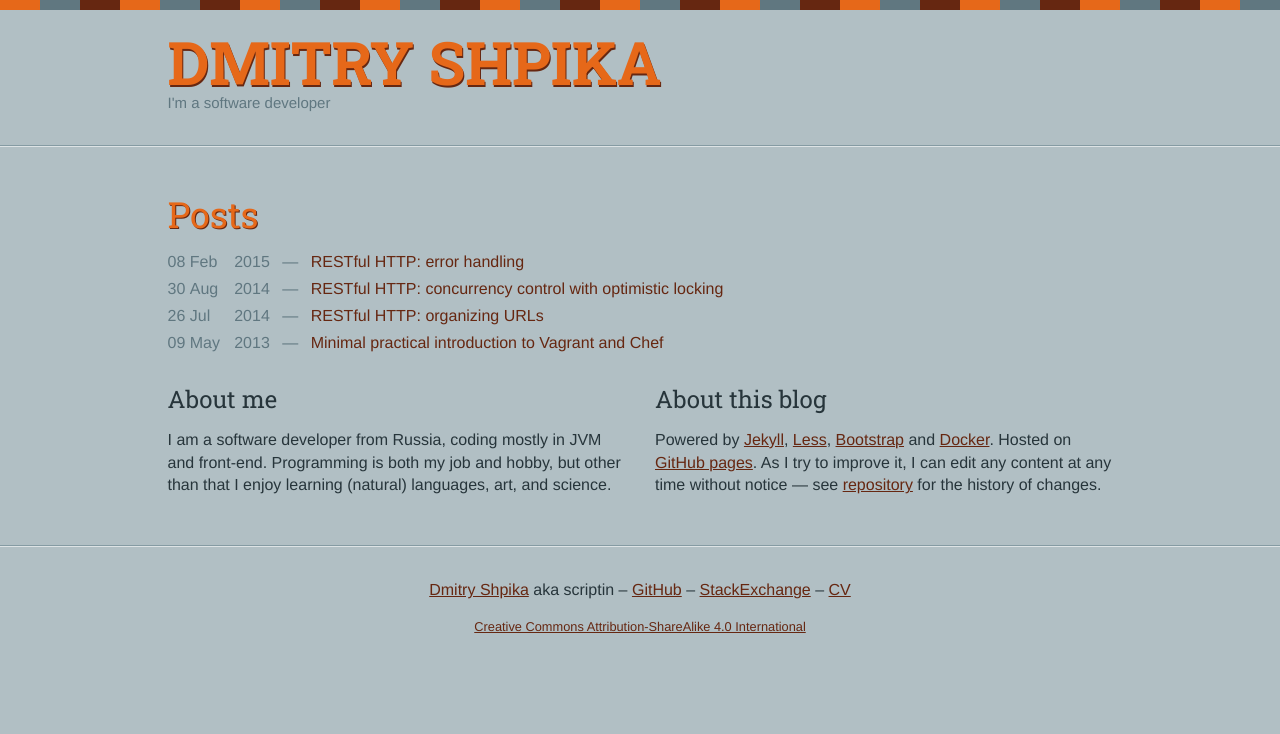
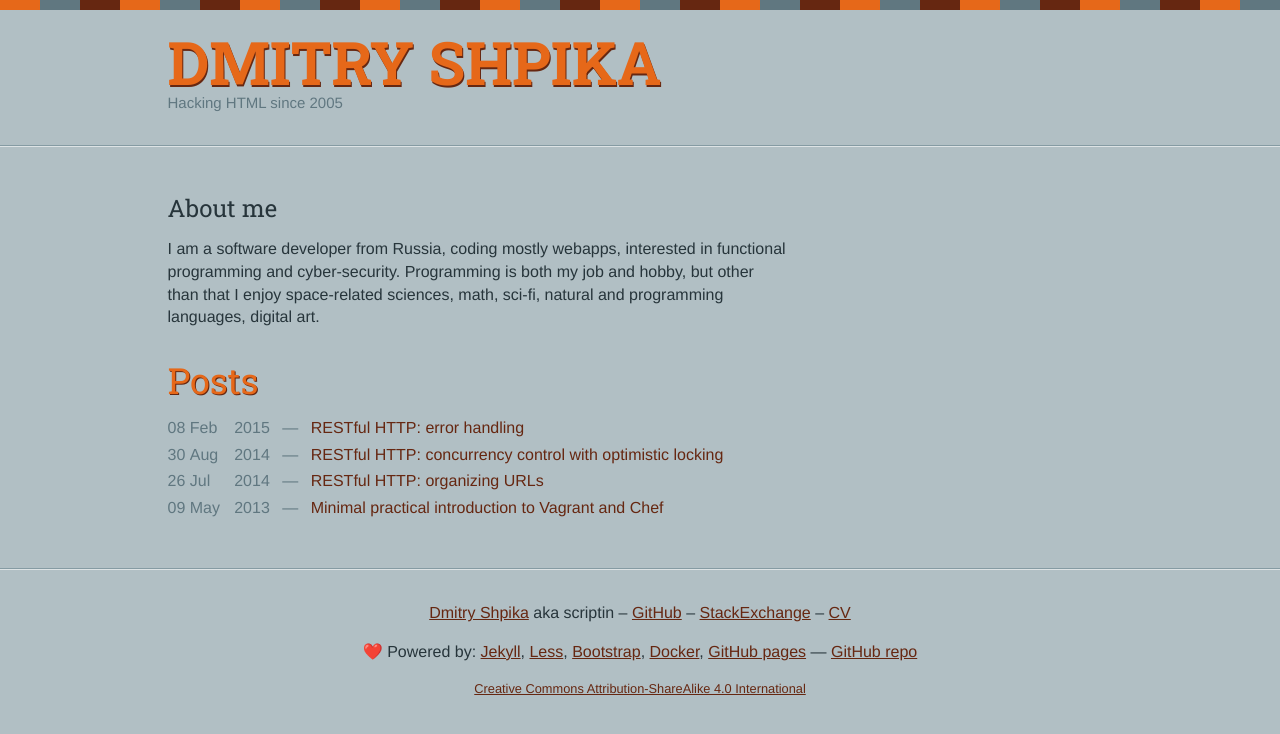
Before and after one commit to scriptin/scriptin.github.io, a Jekyll site: the page built from index.html, in a window 1280 px wide. Shown: the top 734 px of the page. Built offline with Jekyll 4.4.1, drawn with Linux system fonts in a browser that asks for light colours.

Commit message:
Update info and layout

```diff
--- a/_config.yml
+++ b/_config.yml
@@ -1,5 +1,5 @@
 title: Dmitry Shpika
-subtitle: I'm a software developer
+subtitle: Hacking HTML since 2005
 
 environment: production
 production_url: https://scriptin.github.io
--- a/_layouts/default.html
+++ b/_layouts/default.html
@@ -57,6 +57,16 @@
                             <a href="{{ link.url }}">{{ link.title }}</a>
                             {% endfor %}
                         </p>
+                        <p class="about-site">
+                            ❤️ Powered by:
+                            <a href="http://jekyllrb.com/">Jekyll</a>,
+                            <a href="http://lesscss.org/">Less</a>,
+                            <a href="http://getbootstrap.com/">Bootstrap</a>,
+                            <a href="https://www.docker.com/">Docker</a>,
+                            <a href="https://pages.github.com/">GitHub pages</a>
+                            &mdash;
+                            <a href="https://github.com/scriptin/scriptin.github.io">GitHub repo</a>
+                        </p>
                         <p class="license-note">
                             <a href="{{ site.data.template.license.url }}" rel="license">
                                 {{ site.data.template.license.title }}
--- a/index.html
+++ b/index.html
@@ -2,6 +2,18 @@
 layout: default
 title: Welcome!
 ---
+<div class="row">
+    <div class="col-md-8">
+        <h3>About me</h3>
+        <p>
+            I am a software developer from Russia, coding mostly webapps,
+            interested in functional programming and cyber-security.
+            Programming is both my job and hobby, but other than that I enjoy
+            space-related sciences, math, sci-fi, natural and programming languages, digital art.
+        </p>
+    </div>
+</div>
+
 <h1>Posts</h1>
 <ul class="posts list-unstyled">
     {% for post in site.posts %}
@@ -16,24 +28,3 @@ title: Welcome!
     </li>
     {% endfor %}
 </ul>
-
-<div class="row">
-    <div class="col-lg-6 col-md-6">
-        <h3>About me</h3>
-        <p>
-            I am a software developer from Russia, coding mostly in JVM and front-end.
-            Programming is both my job and hobby, but other than that I enjoy
-            learning (natural) languages, art, and science.
-        </p>
-    </div>
-    <div class="col-lg-6 col-md-6">
-        <h3>About this blog</h3>
-        <p>
-            Powered by <a href="http://jekyllrb.com/">Jekyll</a>, <a href="http://lesscss.org/">Less</a>,
-            <a href="http://getbootstrap.com/">Bootstrap</a> and <a href="https://www.docker.com/">Docker</a>.
-            Hosted on <a href="https://pages.github.com/">GitHub pages</a>.
-            As I try to improve it, I can edit any content at any time without notice &mdash;
-            see <a href="https://github.com/scriptin/scriptin.github.io">repository</a> for the history of changes.
-        </p>
-    </div>
-</div>
```
